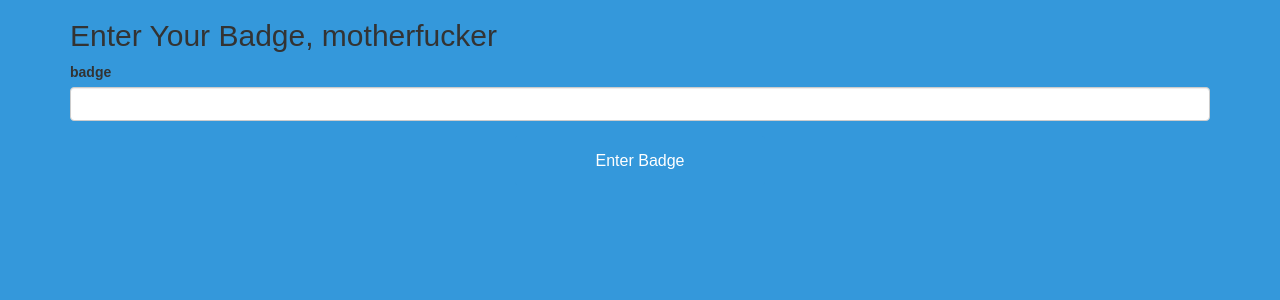
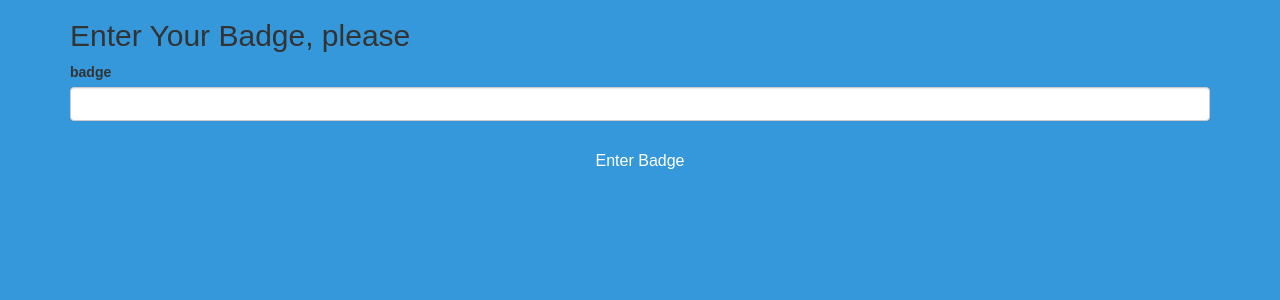
Before and after one commit to JoeSuber/phones, a Flask app: page / in a window 1280 px wide. Shown: the part 51-351 px from the top of the page. Run offline with Flask 2, Linux system fonts and the light colour scheme; some libraries are stand-ins or nearby versions.

Commit message:
please mf

```diff
--- a/templates/index.html
+++ b/templates/index.html
@@ -23,7 +23,7 @@ DVT&C Inventory
     {% endif %}
 
       <form class="form-signin" method="POST" action="{{ url_for('index') }}">
-        <h2 class="form-signin-heading">Enter Your Badge, motherfucker</h2>
+        <h2 class="form-signin-heading">Enter Your Badge, please</h2>
         {{ form.hidden_tag() }}
         {{ wtf.form_field(form.badge) }}
 
```
